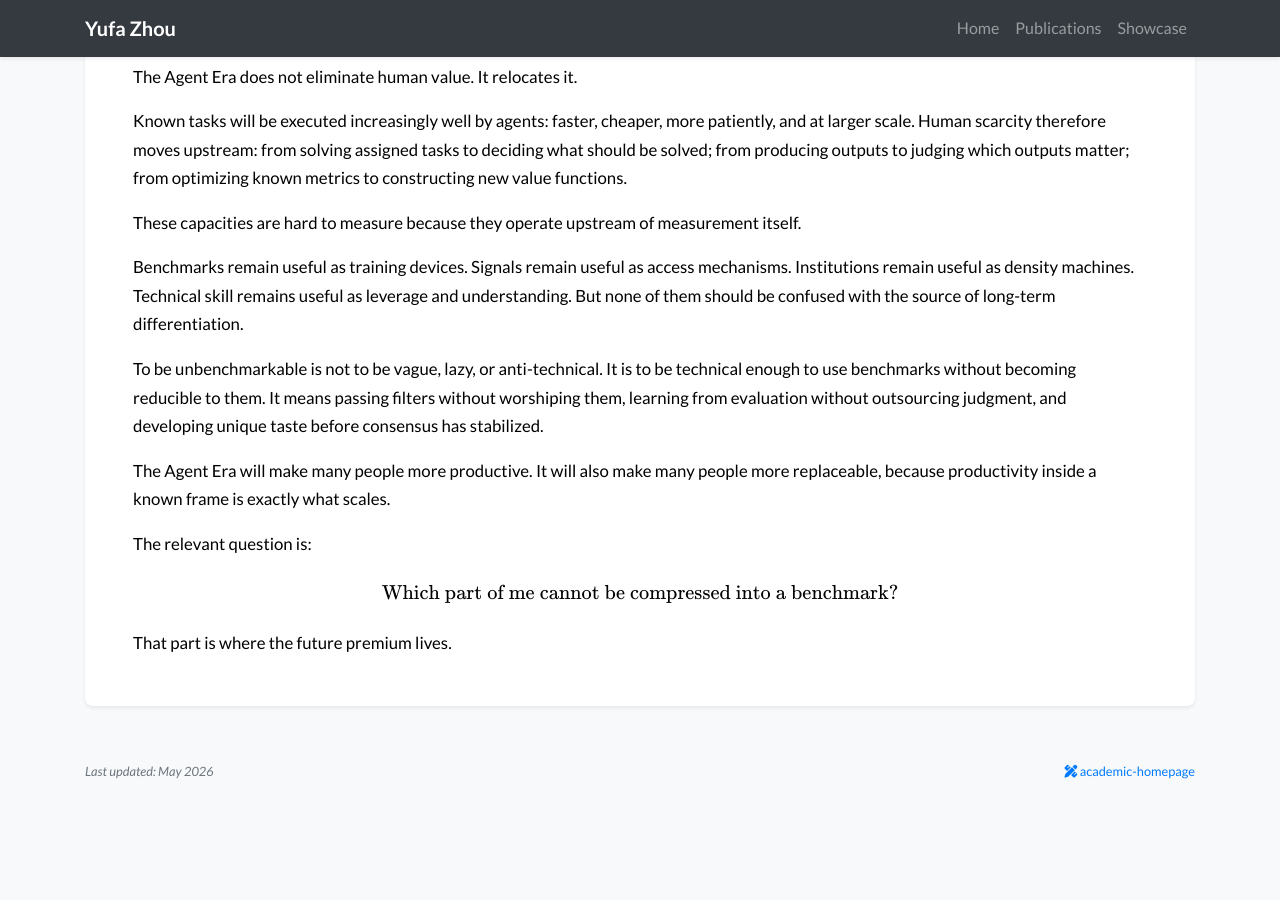
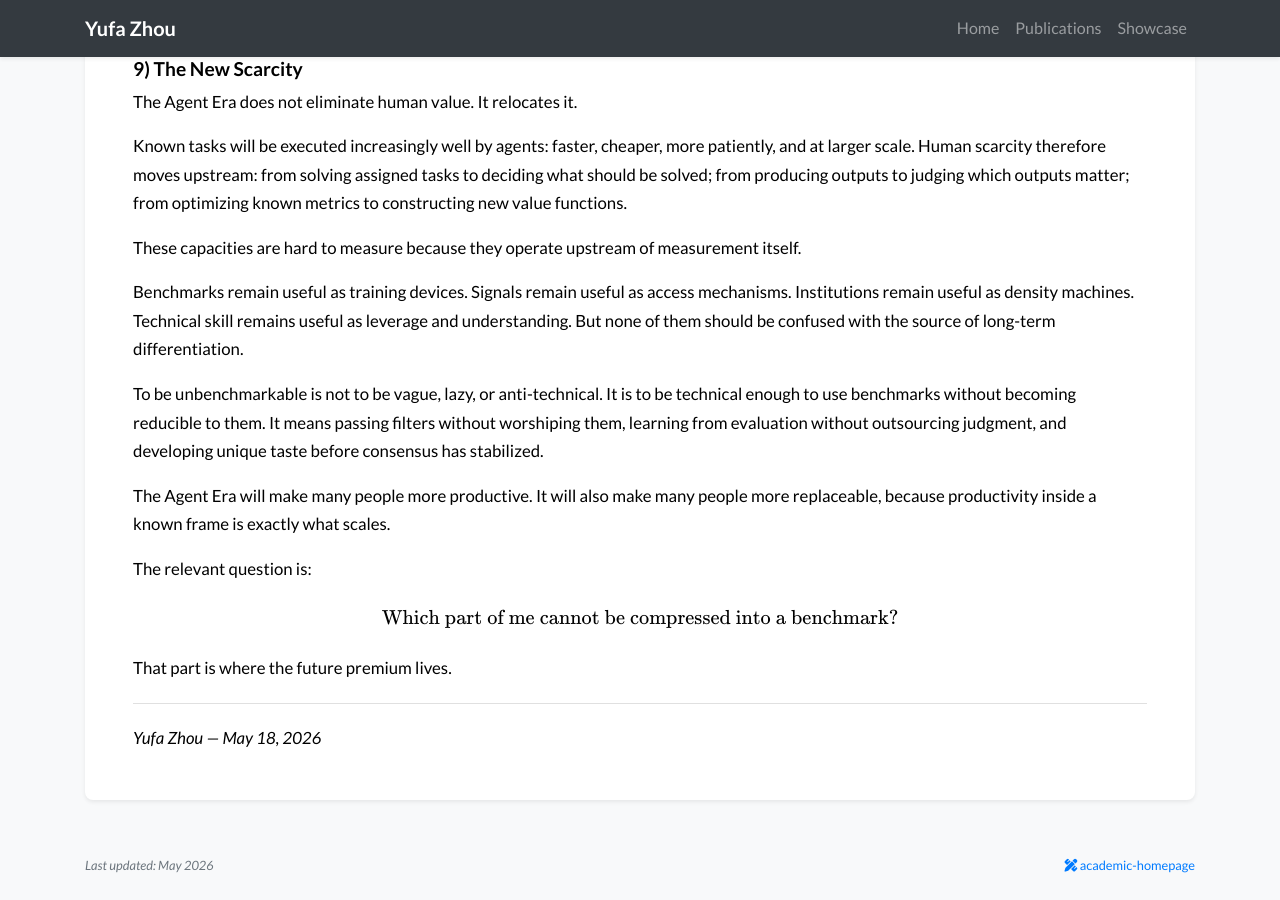
Before and after one commit to MasterZhou1/MasterZhou1.github.io, a Jekyll site: the page built from articles/unbenchmarkable.md, in a window 1280 px wide and 900 px high, scrolled down 6335 px. Built offline with Jekyll 4.4.1, drawn with Linux system fonts in a browser that asks for light colours; nearby versions of some CDN libraries; a style sheet for code colours, icons or effects is not loaded; before the commit the page ends 7140 px from its top, so only the background shows below that.

Commit message:
update article

```diff
--- a/articles/unbenchmarkable.md
+++ b/articles/unbenchmarkable.md
@@ -13,6 +13,8 @@
 $$
 
 I used to think the boundary of automation was the boundary of verbalization: if a task can be clearly described, then perhaps it can eventually be solved by either humans or AI. But in the agent paradigm, the sharper condition is whether a task can be converted into an agent-friendly environment. The bottleneck shifts from execution to communication, specification, and evaluation.
+
+---
 
 In the earlier stage, AI was often treated as a helper: a search interface, knowledge retriever, or assistant for local tasks. In the agent stage, the relation becomes more ambiguous. Humans increasingly provide goals, contexts, constraints, and feedback, while AI systems execute, search, and iterate.
 
@@ -239,3 +241,8 @@
 $$
 
 That part is where the future premium lives.
+
+
+---
+
+*Yufa Zhou — May 18, 2026*
```
